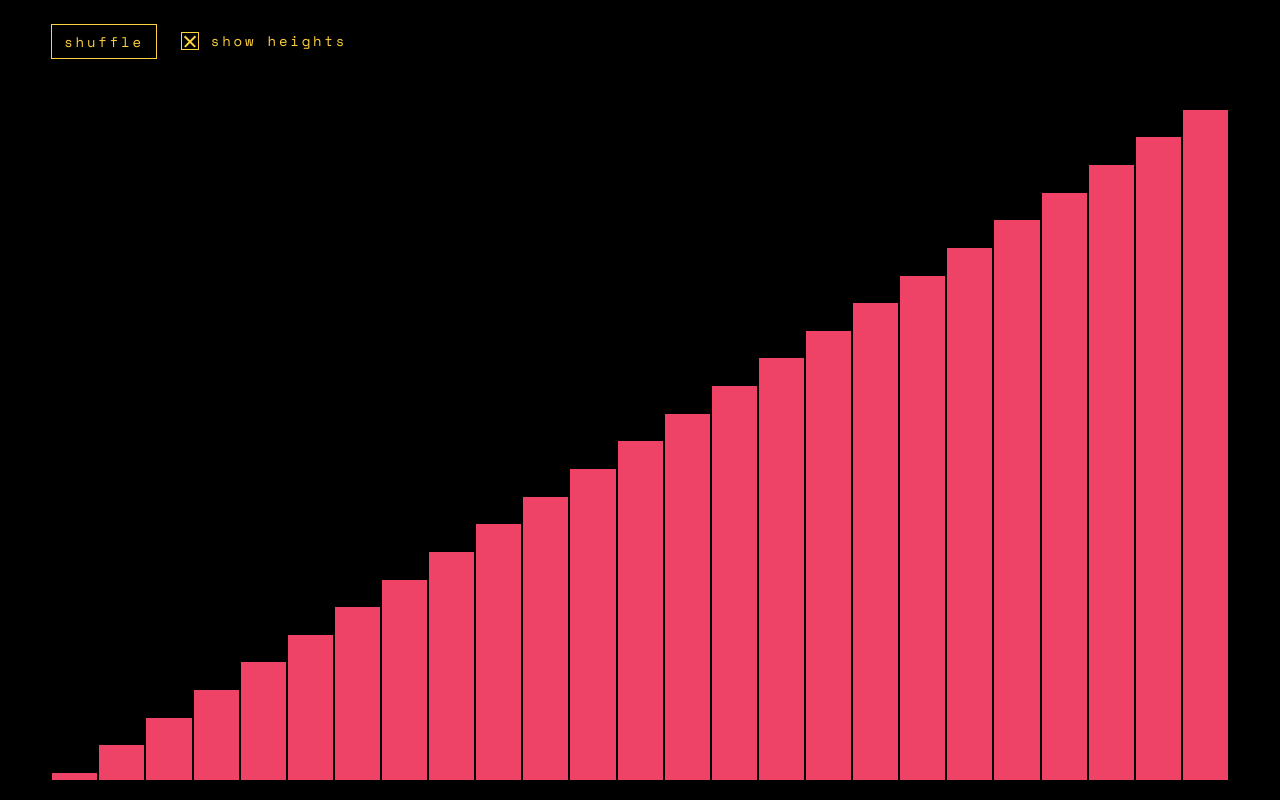
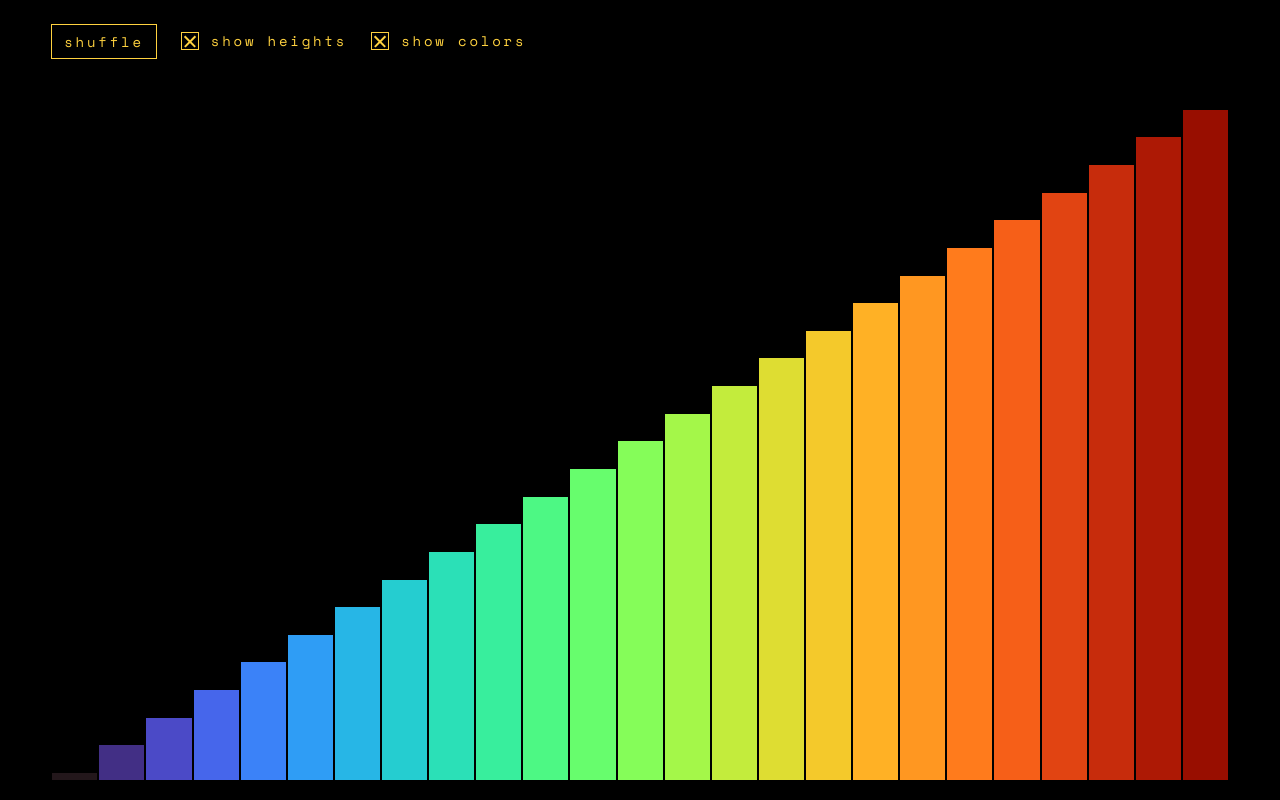
Before and after one commit to tohanian/javascript-sorting-algorithms, a Vue app in the folder sorting-demo/: page / in a window 1280 px wide. Built offline with nearby package versions, Linux system fonts and the light colour scheme.

Commit message:
Add color scaling to visualization

```diff
--- a/sorting-demo/package.json
+++ b/sorting-demo/package.json
@@ -10,6 +10,7 @@
   "dependencies": {
     "core-js": "^2.6.5",
     "d3-scale": "^3.1.0",
+    "d3-scale-chromatic": "^1.5.0",
     "vue": "^2.6.10",
     "vue-router": "^3.0.3"
   },
--- a/sorting-demo/src/components/SortOptions.vue
+++ b/sorting-demo/src/components/SortOptions.vue
@@ -10,7 +10,10 @@
         </Button>
       </div>
       <div class="ui-item">
-        <Checkbox text="Show Heights" :value="showHeights" @click="$emit('showHeights')" />
+        <Checkbox text="Show heights" :value="showHeights" @click="$emit('showHeights')" />
+      </div>
+      <div class="ui-item">
+        <Checkbox text="Show colors" :value="showColorScale" @click="$emit('showColorScale')" />
       </div>
     </div>
   </div>
@@ -26,8 +29,12 @@ export default {
   props: {
     showHeights: {
       type: Boolean,
-      default: false,
+      default: true,
     },
+    showColorScale: {
+      type: Boolean,
+      default: true,
+    }
   },
 };
 </script>
--- a/sorting-demo/src/components/SortVis.vue
+++ b/sorting-demo/src/components/SortVis.vue
@@ -4,7 +4,10 @@
       class="sort-item"
       v-for="item in collection"
       :key="item.value"
-      :style="{ height: `${showHeights ? item.height : '100'}%`}"
+      :style="{
+        height: `${showHeights ? item.height : '100'}%`,
+        background: showColorScale ? item.colorScale : '#EE4266',
+      }"
     />
   </div>
 </template>
@@ -21,6 +24,10 @@ export default {
       type: Boolean,
       default: true,
     },
+    showColorScale: {
+      type: Boolean,
+      default: true,
+    },
   },
 };
 </script>
@@ -33,7 +40,6 @@ export default {
   align-items: flex-end;
   .sort-item {
     flex-basis: 100%;
-    background: #EE4266;
     margin: 0 1px;
   }
 }
--- a/sorting-demo/src/views/Home.vue
+++ b/sorting-demo/src/views/Home.vue
@@ -3,18 +3,25 @@
     <div class="sorting-options-wrapper">
       <SortOptions
         :showHeights="showHeights"
+        :showColorScale="showColorScale"
         @shuffle="onShuffle"
         @showHeights="onShowHeights"
+        @showColorScale="onShowColorScale"
       />
     </div>
     <div class="sorting-vis-wrapper">
-      <SortVis :collection="collection" :showHeights="showHeights" />
+      <SortVis
+        :collection="collection"
+        :showHeights="showHeights"
+        :showColorScale="showColorScale"
+      />
     </div>
   </div>
 </template>
 
 <script>
-import { scaleLinear } from 'd3-scale';
+import { scaleLinear, scaleSequential } from 'd3-scale';
+import { interpolateTurbo } from 'd3-scale-chromatic';
 import SortVis from '../components/SortVis.vue';
 import SortOptions from '../components/SortOptions.vue';
 
@@ -29,11 +36,15 @@ export default {
       collection: [],
       numOfElements: 25,
       showHeights: true,
+      showColorScale: true,
     };
   },
   computed: {
     heightScale() {
       return scaleLinear().domain([0, this.numOfElements]).range([1, 100]);
+    },
+    colorScale() {
+      return scaleSequential(interpolateTurbo).domain([0, this.numOfElements]);
     },
   },
   created() {
@@ -47,6 +58,7 @@ export default {
           value: i,
           flag: 'none',
           height: this.heightScale(i),
+          colorScale: this.colorScale(i),
         });
       }
       return collection;
@@ -63,6 +75,9 @@ export default {
     },
     onShowHeights() {
       this.showHeights = !this.showHeights;
+    },
+    onShowColorScale() {
+      this.showColorScale = !this.showColorScale;
     },
   },
 };
```
Also changed, not shown: 1 other file (tests, documents, lock files or other folders).
